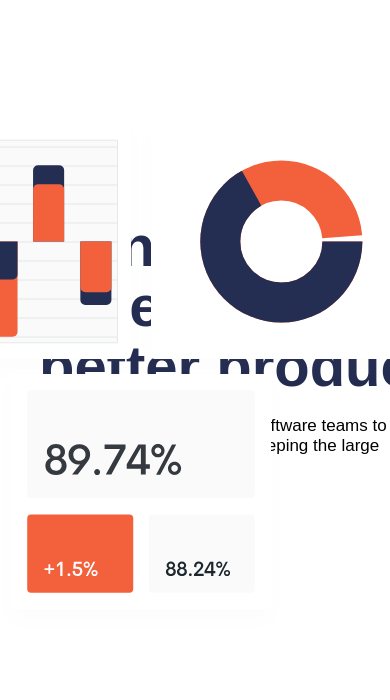
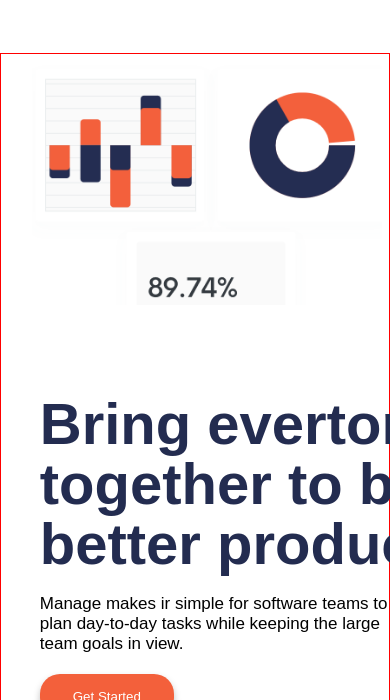
Before and after one commit to edelcastano/Front-End-I-Examen-Practico-Final, a plain HTML site: page index.html in a window 390 px wide. Shown: the part 87-787 px from the top of the page. Drawn offline with Linux system fonts and the light colour scheme; a web font is replaced by a local one.

Commit message:
"Empecé con Media queri"

```diff
--- a/css/style.css
+++ b/css/style.css
@@ -137,10 +137,11 @@
   background-color: var(--color-two);
 }
 
-.class__section1__left__image {
-  width: 500px;
+.class__section1__left__image img {
+  width: 600px;
   position: absolute;
-  right: 10%;
+  right: 0%;
+  top: 10%;
 }
 
 .main__section2 {
@@ -530,4 +531,28 @@ ol li:before {
   #btn-menu:checked ~ .header__list2 {
     display: inline-table;
   }
+  main {
+    border: 1px red solid;
+  }
+  .main__section1 {
+    flex-direction: column;
+    width: 100%;
+    height: 850px;
+  }
+
+  .class__section1__left__image img {
+    width: 350px;
+    position: absolute;
+    left: 8%;
+    top: 0%;
+  }
+
+  .section1__left {
+    display: flex;
+    flex-direction: column;
+    gap: 20px;
+    position: absolute;
+    left: 10%;
+    top: 40%;
+  }
 }
--- a/index.html
+++ b/index.html
@@ -83,7 +83,7 @@
         </div>
 
         <div class="class__section1__left__image">
-          <img src="images/illustration-intro.svg" alt="Graficos" />
+          <img src="images/grafico.PNG" alt="Graficos" />
         </div>
       </section>
 
```
Also changed, not shown: images/grafico.PNG (added).
